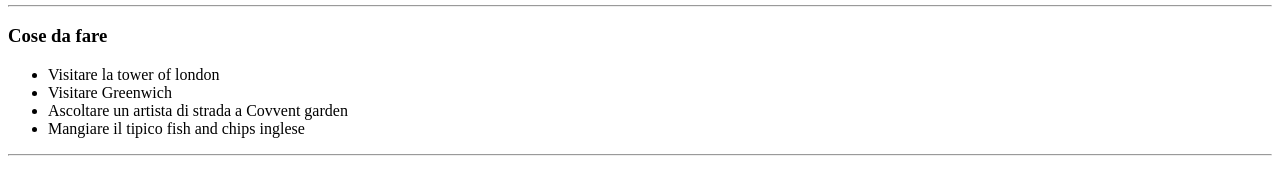
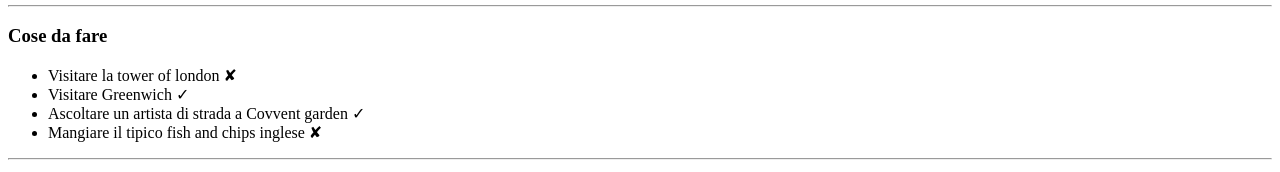
Before and after one commit to FrancescoSica16/html-london-trip, a plain HTML site: page index.html in a window 1280 px wide. Shown: the part 576-748 px from the top of the page. Drawn offline with Linux system fonts and the light colour scheme.

Commit message:
entity insert

```diff
--- a/index.html
+++ b/index.html
@@ -51,10 +51,22 @@
         <section>
             <h3>Cose da fare</h3>
             <ul>
-                <li>Visitare la tower of london</li>
-                <li>Visitare Greenwich</li>
-                <li>Ascoltare un artista di strada a Covvent garden</li>
-                <li>Mangiare il tipico fish and chips inglese</li>
+                <li>
+                    Visitare la tower of london
+                    <span class="entity">&#10008;</span>
+                </li>
+                <li>
+                    Visitare Greenwich
+                    <span class="entity">&#x2713;</span>
+                </li>
+                <li>
+                    Ascoltare un artista di strada a Covvent garden
+                    <span class="entity">&#x2713;</span>
+                </li>
+                <li>
+                    Mangiare il tipico fish and chips inglese
+                    <span class="entity">&#10008;</span>
+                </li>
             </ul>
         </section>
         <hr>
@@ -90,7 +102,6 @@
             <img src="https://www.abta.com/sites/default/files/styles/large/public/media/uploads/london-400x400-compressor_0.jpg" alt="Er cupolone">
             <img src="https://pokerstarscareers.com/wp-content/uploads/2020/01/London-Wider-Area-e1597319992670-400x400.jpg" alt="Galleria">
         </section>
-
     </main>
 </body>
 </html>
```
